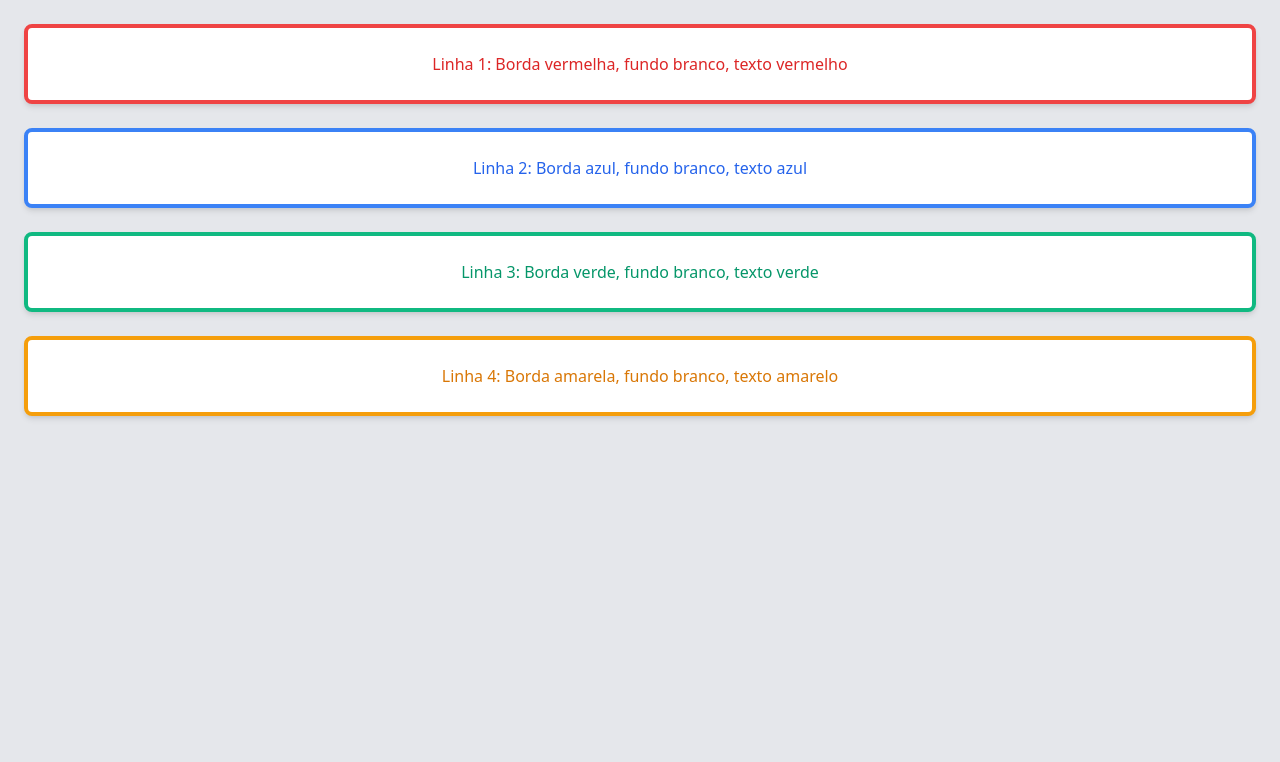
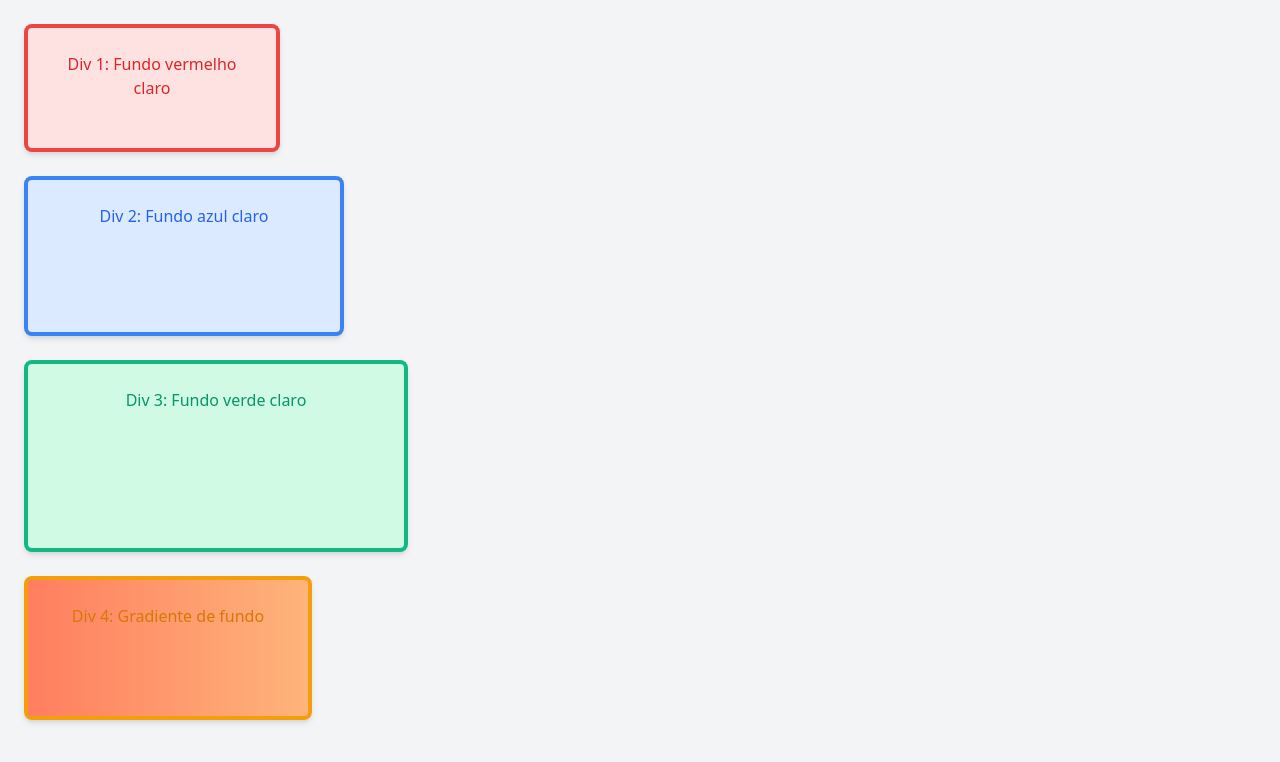
Before and after one commit to fernandasales27/Atv-Web-Tailwind, a website: page index.html in a window 1280 px wide. Drawn offline with nearby package versions, Linux system fonts and the light colour scheme.

Commit message:
atv tailwind

```diff
--- a/index.html
+++ b/index.html
@@ -3,24 +3,27 @@
 <head>
     <meta charset="UTF-8">
     <meta name="viewport" content="width=device-width, initial-scale=1.0">
-    <title>Teste de Tailwind CSS</title>
+    <title>Página com Backgrounds e Tamanhos Diferentes</title>
+    <link href="https://cdn.jsdelivr.net/npm/tailwindcss@2.2.19/dist/tailwind.min.css" rel="stylesheet">
     <style>
-        /* Incluindo Tailwind CSS diretamente no arquivo */
-        @import url('https://cdn.jsdelivr.net/npm/tailwindcss@2.2.19/dist/tailwind.min.css');
+        /* Gradiente de fundo para a div com gradiente */
+        .bg-gradient {
+            background: linear-gradient(to right, #ff7e5f, #feb47b); /* Exemplo de gradiente */
+        }
     </style>
 </head>
-<body class="bg-gray-200 p-6">
-    <div class="mb-6 p-6 border-4 border-red-500 bg-white text-red-600 text-center rounded-lg shadow-md">
-        Linha 1: Borda vermelha, fundo branco, texto vermelho
+<body class="p-6 bg-gray-100">
+    <div class="mb-6 p-6 w-64 h-32 border-4 border-red-500 bg-red-100 text-red-600 text-center rounded-lg shadow-md">
+        Div 1: Fundo vermelho claro
     </div>
-    <div class="mb-6 p-6 border-4 border-blue-500 bg-white text-blue-600 text-center rounded-lg shadow-md">
-        Linha 2: Borda azul, fundo branco, texto azul
+    <div class="mb-6 p-6 w-80 h-40 border-4 border-blue-500 bg-blue-100 text-blue-600 text-center rounded-lg shadow-md">
+        Div 2: Fundo azul claro
     </div>
-    <div class="mb-6 p-6 border-4 border-green-500 bg-white text-green-600 text-center rounded-lg shadow-md">
-        Linha 3: Borda verde, fundo branco, texto verde
+    <div class="mb-6 p-6 w-96 h-48 border-4 border-green-500 bg-green-100 text-green-600 text-center rounded-lg shadow-md">
+        Div 3: Fundo verde claro
     </div>
-    <div class="p-6 border-4 border-yellow-500 bg-white text-yellow-600 text-center rounded-lg shadow-md">
-        Linha 4: Borda amarela, fundo branco, texto amarelo
+    <div class="p-6 w-72 h-36 border-4 border-yellow-500 bg-gradient text-yellow-600 text-center rounded-lg shadow-md">
+        Div 4: Gradiente de fundo
     </div>
 </body>
 </html>
```
